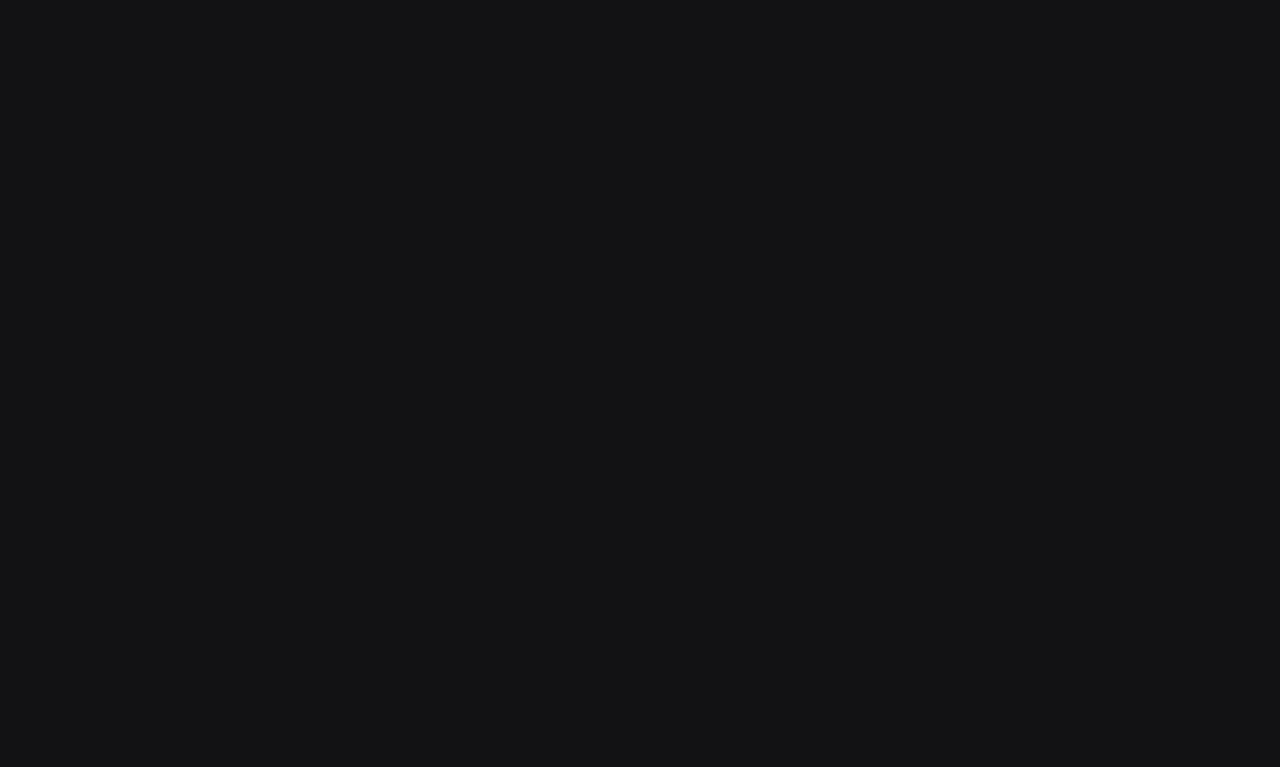
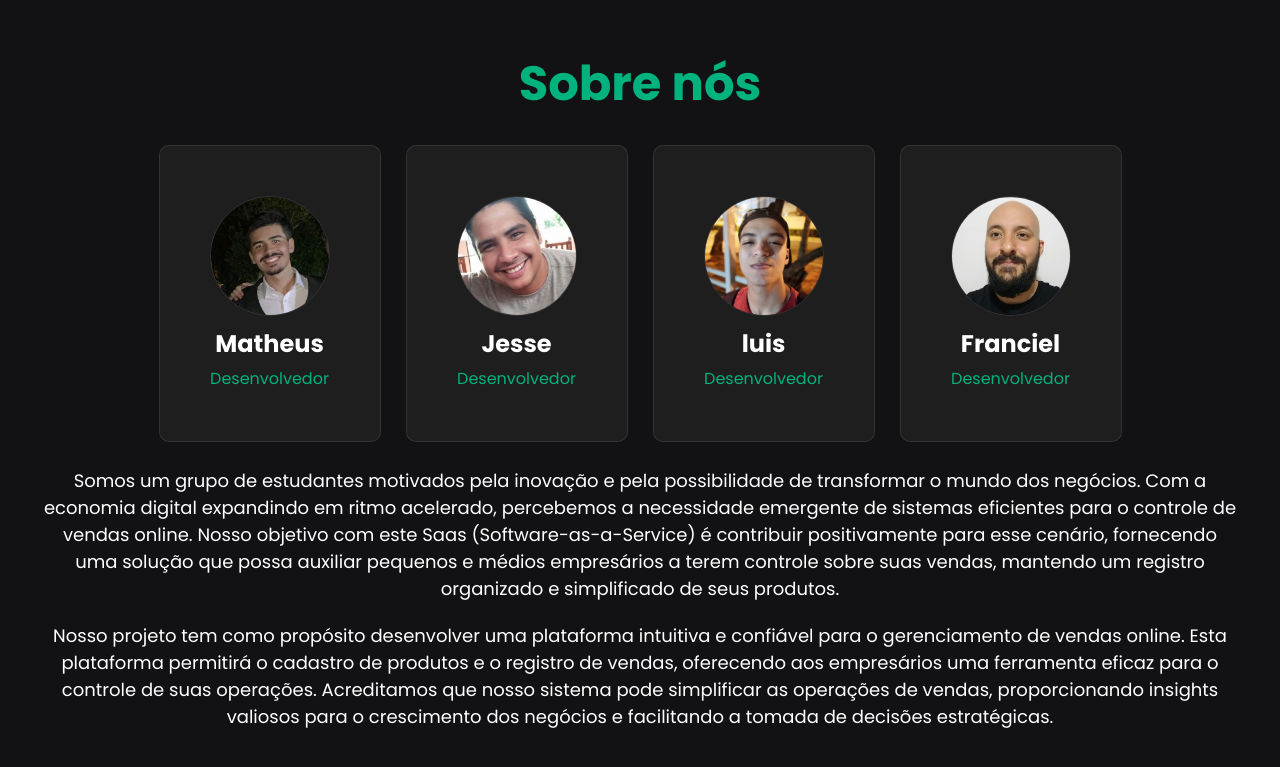
Before and after one commit to matheustanaka/VendeMais, a React (Vite) app in the folder web/: page / in a window 1280 px wide. Shown: the part 801-1568 px from the top of the page. Before the commit the page ends 800 px from the top, so only its background shows below. Built offline with nearby package versions, Linux system fonts and the light colour scheme; no server answers.

Commit message:
feat: create about section

```diff
--- a/web/src/pages/home/index.jsx
+++ b/web/src/pages/home/index.jsx
@@ -1,6 +1,11 @@
 import { Header } from "../../components/Header";
 
 import { useAuth } from "../../hooks/useAuth";
+
+import matheus from "../../assets/matheus.jpeg";
+import jesse from "../../assets/jesse.jpeg";
+import luis from "../../assets/luis.jpeg";
+import franciel from "../../assets/franciel.jpeg";
 
 import "./style.scss";
 
@@ -28,6 +33,56 @@ export function Home() {
           </button>
         </div>
       </section>
+      <section className="about" id="about">
+        <h1 className="aboutTitle">Sobre nós</h1>
+        <div className="main-content">
+          <div className="team">
+            <div className="card-user">
+              <img src={matheus} alt="" />
+              <h1>Matheus</h1>
+              <p>Desenvolvedor</p>
+            </div>
+            <div className="card-user">
+              <img src={jesse} alt="" />
+              <h1>Jesse</h1>
+              <p>Desenvolvedor</p>
+            </div>
+            <div className="card-user">
+              <img src={luis} alt="" />
+              <h1>luis</h1>
+              <p>Desenvolvedor</p>
+            </div>
+            <div className="card-user">
+              <img src={franciel} alt="" />
+              <h1>Franciel</h1>
+              <p>Desenvolvedor</p>
+            </div>
+          </div>
+          <div className="product-text">
+            <p>
+              Somos um grupo de estudantes motivados pela inovação e pela
+              possibilidade de transformar o mundo dos negócios. Com a economia
+              digital expandindo em ritmo acelerado, percebemos a necessidade
+              emergente de sistemas eficientes para o controle de vendas online.
+              Nosso objetivo com este Saas (Software-as-a-Service) é contribuir
+              positivamente para esse cenário, fornecendo uma solução que possa
+              auxiliar pequenos e médios empresários a terem controle sobre suas
+              vendas, mantendo um registro organizado e simplificado de seus
+              produtos.
+            </p>
+            <p>
+              Nosso projeto tem como propósito desenvolver uma plataforma
+              intuitiva e confiável para o gerenciamento de vendas online. Esta
+              plataforma permitirá o cadastro de produtos e o registro de
+              vendas, oferecendo aos empresários uma ferramenta eficaz para o
+              controle de suas operações. Acreditamos que nosso sistema pode
+              simplificar as operações de vendas, proporcionando insights
+              valiosos para o crescimento dos negócios e facilitando a tomada de
+              decisões estratégicas.
+            </p>
+          </div>
+        </div>
+      </section>
     </div>
   );
 }
--- a/web/src/pages/home/style.scss
+++ b/web/src/pages/home/style.scss
@@ -1,6 +1,6 @@
 .wrapper {
   max-width: 100%;
-  height: 90vh;
+  height: 100vh;
   overflow: hidden;
   display: flex;
   justify-content: center;
@@ -67,3 +67,75 @@
   }
 
 }
+
+.about {
+  display: flex;
+  flex-direction: column;
+  align-items: center;
+  justify-content: center;
+  height: 100vh;
+  padding: 40px;
+
+  .aboutTitle {
+    font-size: 3rem;
+    margin-bottom: 25px;
+    color: var(--primary);
+  }
+
+  .main-content {
+    display: flex;
+    align-items: center;
+    flex-direction: column;
+    width: 100%;
+    max-width: 1200px;
+
+    .team {
+      display: flex;
+      flex-direction: row;
+      gap: 25px;
+
+      .card-user {
+        display: flex;
+        flex-direction: column;
+        align-items: center;
+        background-color: var(--background-light);
+        border: 1px solid hsla(0, 0%, 100%, 0.096);
+        border-radius: 10px;
+        padding: 50px;
+
+        img {
+          width: 120px;
+          height: 120px;
+          border-radius: 50%;
+          object-fit: cover;
+          margin-bottom: 10px;
+          border: 1px solid hsla(0, 0%, 100%, 0.096);
+
+        }
+
+        h1 {
+          font-size: 1.5rem;
+          margin-bottom: 5px;
+          color: var(--text);
+        }
+
+        p {
+          font-size: 1rem;
+          color: var(--primary);
+        }
+      }
+    }
+
+    .product-text {
+      margin-top: 25px;
+      text-align: center;
+      width: 100%;
+      color: var(--text);
+
+      p {
+        font-size: 18px;
+        margin-bottom: 20px;
+      }
+    }
+  }
+}
```
